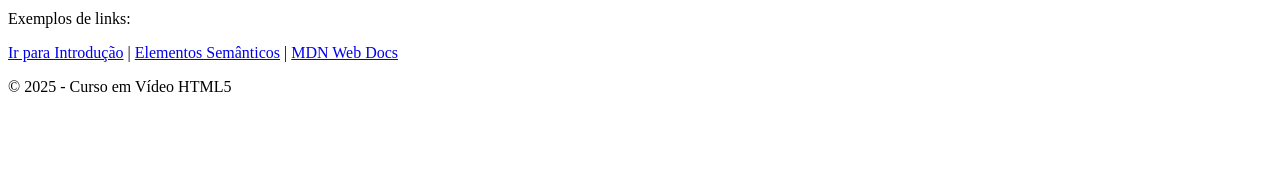
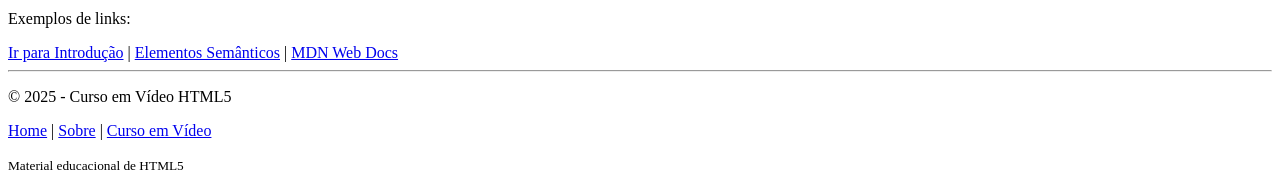
Before and after one commit to JaneCarrilho/Curso-em-video---html5, a plain HTML site: page index.html in a window 1280 px wide. Shown: the part 1457-1644 px from the top of the page. Before the commit the page ends 1569 px from the top, so only its background shows below. Drawn offline with Linux system fonts and the light colour scheme.

Commit message:
chore: footer created

```diff
--- a/index.html
+++ b/index.html
@@ -114,7 +114,14 @@
     </main>
 
     <footer>
+        <hr>
         <p>&copy; 2025 - Curso em Vídeo HTML5</p>
+        <p>
+            <a href="index.html">Home</a> |
+            <a href="sobre.html">Sobre</a> |
+            <a href="https://www.cursoemvideo.com/" target="_blank">Curso em Vídeo</a>
+        </p>
+        <p><small>Material educacional de HTML5</small></p>
     </footer>
 </body>
 </html>
```
Also changed, not shown: sobre.html (+7 -0 lines).
